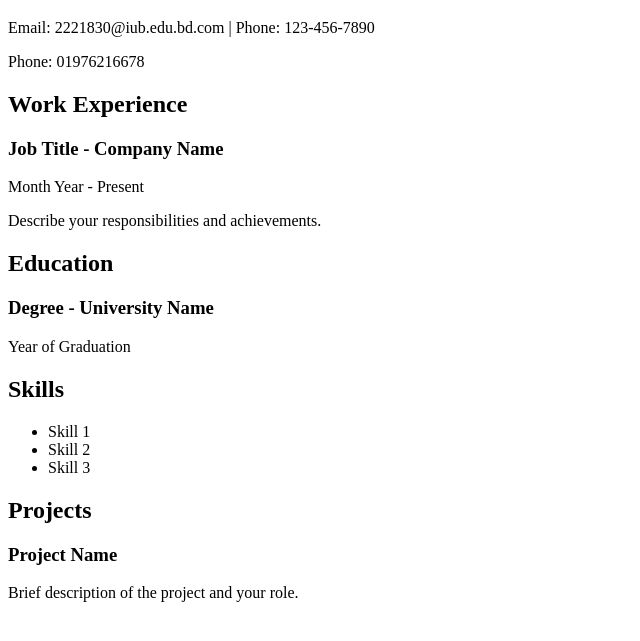
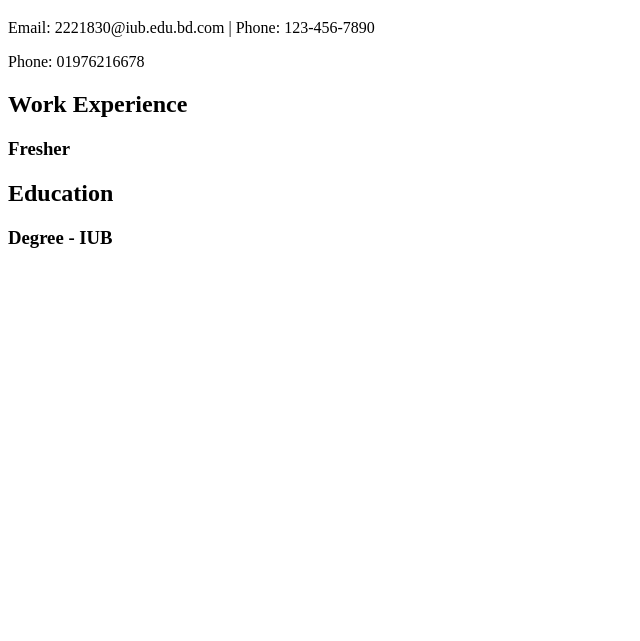
Before and after one commit to Hossain1830/hossain.github.io, a plain HTML site: page index.html in a window 1280 px wide. Shown: the part 61-702 px from the top of the page, without its empty margins (0-640 px from the left). Drawn offline with Linux system fonts and the light colour scheme.

Commit message:
Update index.html

```diff
--- a/index.html
+++ b/index.html
@@ -14,30 +14,12 @@
         </header>
         <div class="section">
             <h2>Work Experience</h2>
-            <h3>Job Title - Company Name</h3>
-            <p>Month Year - Present</p>
-            <p>Describe your responsibilities and achievements.</p>
+            <h3>Fresher</h3>
         </div>
 
         <div class="section">
             <h2>Education</h2>
-            <h3>Degree - University Name</h3>
-            <p>Year of Graduation</p>
-        </div>
-
-        <div class="section">
-            <h2>Skills</h2>
-            <ul>
-                <li>Skill 1</li>
-                <li>Skill 2</li>
-                <li>Skill 3</li>
-            </ul>
-        </div>
-
-        <div class="section">
-            <h2>Projects</h2>
-            <h3>Project Name</h3>
-            <p>Brief description of the project and your role.</p>
+            <h3>Degree - IUB</h3>
         </div>
     </div>
 </body>
```
